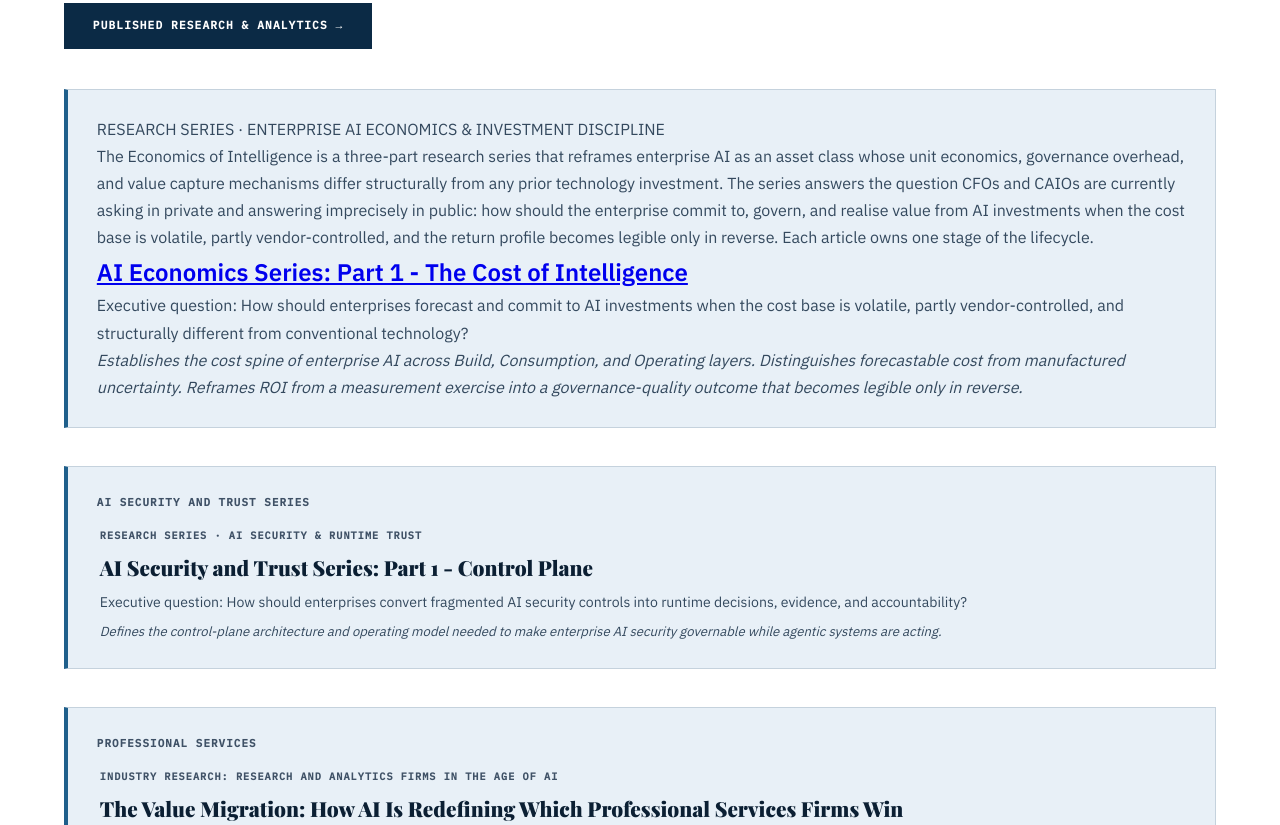
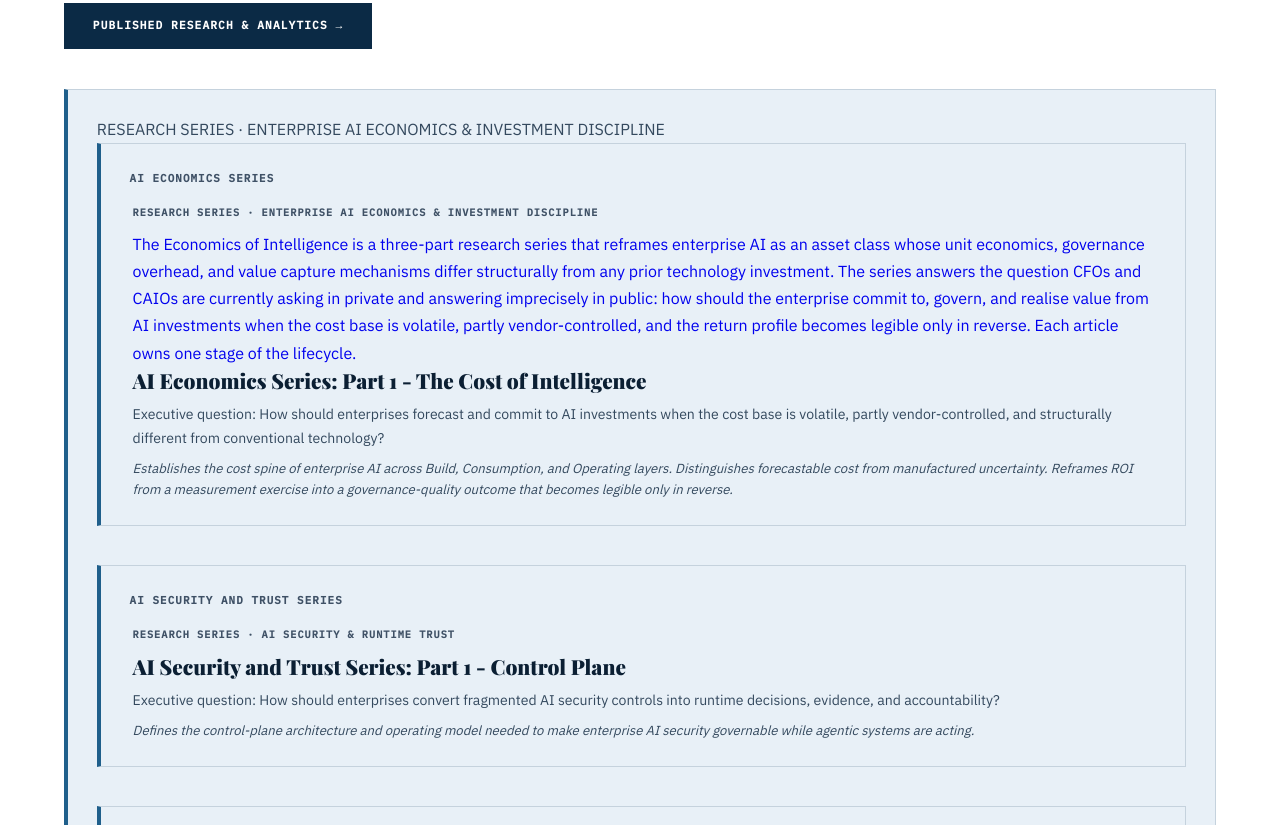
Before and after one commit to alexanderlogan/alexanderlogan.github.io, a plain HTML site: page index.html in a window 1280 px wide. Shown: the part 3728-4553 px from the top of the page. Drawn offline with nearby package versions, Linux system fonts and the light colour scheme.

Commit message:
Refactor AI Economics section in index.html

```diff
--- a/index.html
+++ b/index.html
@@ -1374,23 +1374,16 @@
   <div class="series-block">
     <p class="series-tag">RESEARCH SERIES · ENTERPRISE AI ECONOMICS &amp; INVESTMENT DISCIPLINE</p>
 
-    <p class="series-summary">
-      The Economics of Intelligence is a three-part research series that reframes enterprise AI as an asset class whose unit economics, governance overhead, and value capture mechanisms differ structurally from any prior technology investment. The series answers the question CFOs and CAIOs are currently asking in private and answering imprecisely in public: how should the enterprise commit to, govern, and realise value from AI investments when the cost base is volatile, partly vendor-controlled, and the return profile becomes legible only in reverse. Each article owns one stage of the lifecycle.
-    </p>
-
-    <h2 class="article-title">
-      <a href="https://lloydstrategy.substack.com/p/the-cost-of-intelligence">AI Economics Series: Part 1 - The Cost of Intelligence</a>
-    </h2>
-
-    <p class="article-question">
-      Executive question: How should enterprises forecast and commit to AI investments when the cost base is volatile, partly vendor-controlled, and structurally different from conventional technology?
-    </p>
-
-    <p class="article-descriptor">
-      <em>Establishes the cost spine of enterprise AI across Build, Consumption, and Operating layers. Distinguishes forecastable cost from manufactured uncertainty. Reframes ROI from a measurement exercise into a governance-quality outcome that becomes legible only in reverse.</em>
-    </p>
-  </div>
-</section>
+  <div class="research-series reveal">
+  <div class="research-series-label">AI Economics Series</div>
+  <a href="https://lloydstrategy.substack.com/p/the-cost-of-intelligence" target="_blank" class="research-card">
+    <div class="r-tag">Research Series &middot; Enterprise AI Economics &amp; Investment Discipline</div>
+    <div class="r-summary">The Economics of Intelligence is a three-part research series that reframes enterprise AI as an asset class whose unit economics, governance overhead, and value capture mechanisms differ structurally from any prior technology investment. The series answers the question CFOs and CAIOs are currently asking in private and answering imprecisely in public: how should the enterprise commit to, govern, and realise value from AI investments when the cost base is volatile, partly vendor-controlled, and the return profile becomes legible only in reverse. Each article owns one stage of the lifecycle.</div>
+    <div class="r-title">AI Economics Series: Part 1 - The Cost of Intelligence</div>
+    <div class="r-question">Executive question: How should enterprises forecast and commit to AI investments when the cost base is volatile, partly vendor-controlled, and structurally different from conventional technology?</div>
+    <div class="r-relevance">Establishes the cost spine of enterprise AI across Build, Consumption, and Operating layers. Distinguishes forecastable cost from manufactured uncertainty. Reframes ROI from a measurement exercise into a governance-quality outcome that becomes legible only in reverse.</div>
+  </a>
+</div>
 
   <div class="research-series reveal">
     <div class="research-series-label">AI Security and Trust Series</div>
```
